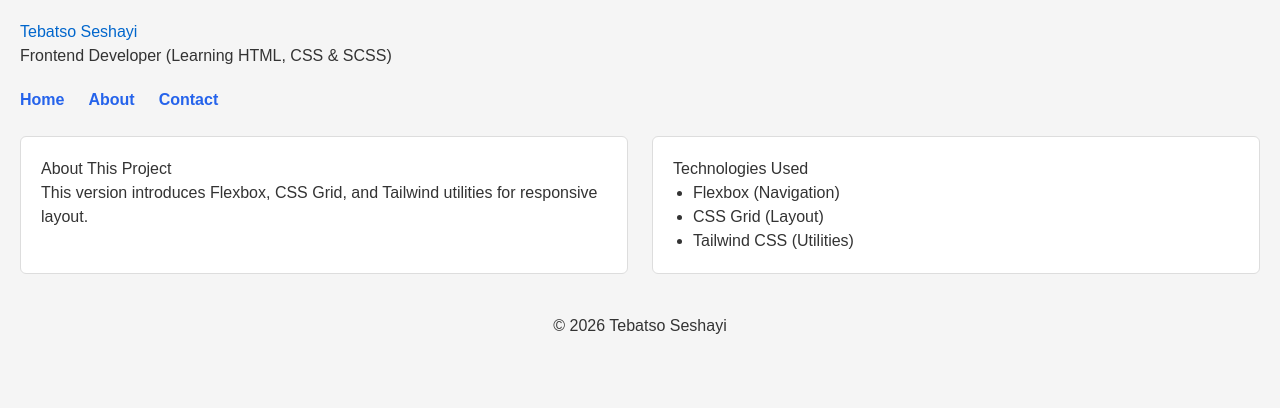
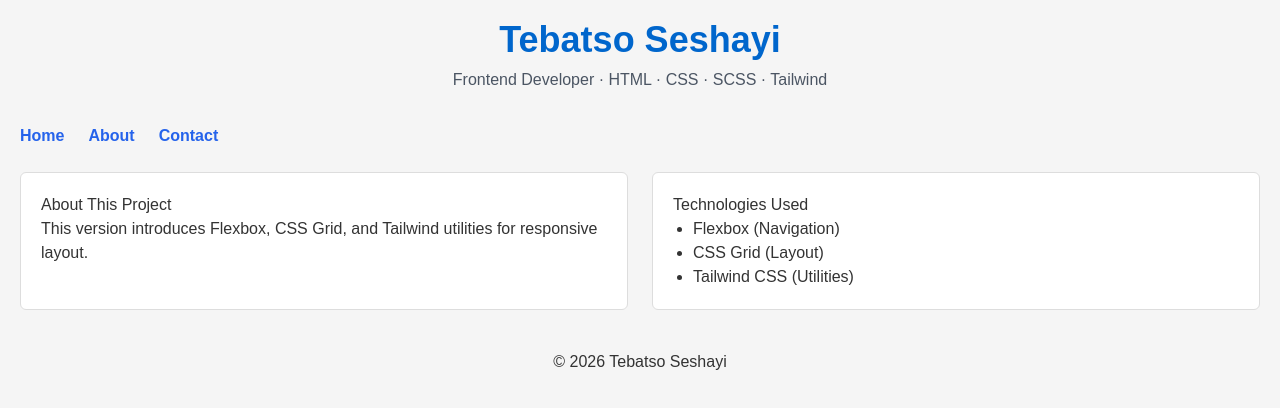
Before and after one commit to tibz-dev/htmllearn, a plain HTML site: page index.html in a window 1280 px wide. Drawn offline with nearby package versions, Linux system fonts and the light colour scheme.

Commit message:
Refactor header section with Tailwind CSS for improved styling

```diff
--- a/index.html
+++ b/index.html
@@ -21,10 +21,19 @@
 
 <body>
 
-    <!-- Semantic header -->
-    <header class="site-header">
-        <h1>Tebatso Seshayi</h1>
-        <p>Frontend Developer (Learning HTML, CSS & SCSS)</p>
+
+    <header class="site-header text-center mb-8">
+    <!--
+        text-center → text alignment
+        mb-8        → spacing using Tailwind scale
+    -->
+    <h1 class="text-3xl md:text-4xl font-bold">
+        Tebatso Seshayi
+    </h1>
+
+    <p class="text-gray-600 mt-2">
+        Frontend Developer · HTML · CSS · SCSS · Tailwind
+    </p>
     </header>
 
 
```
